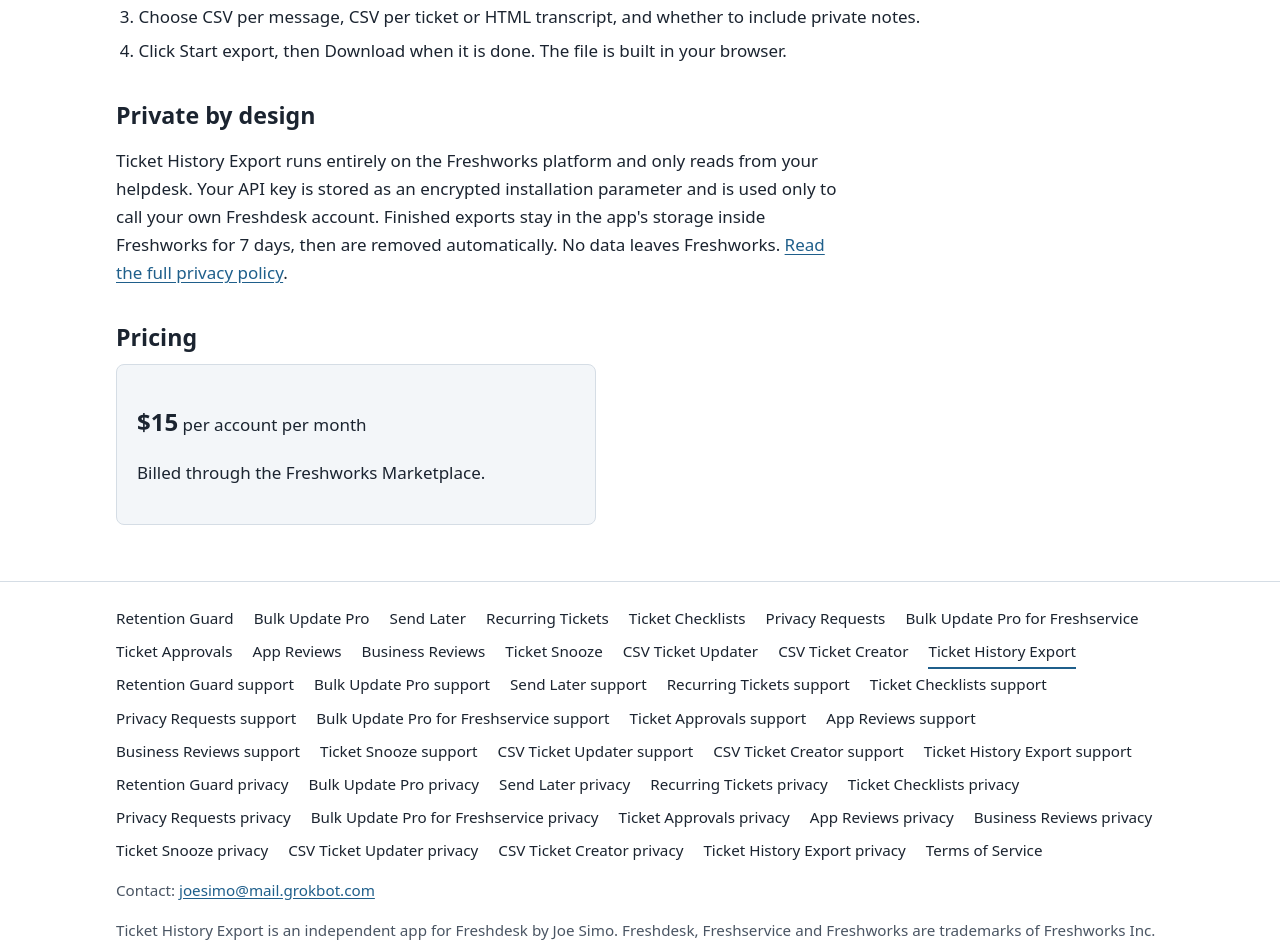
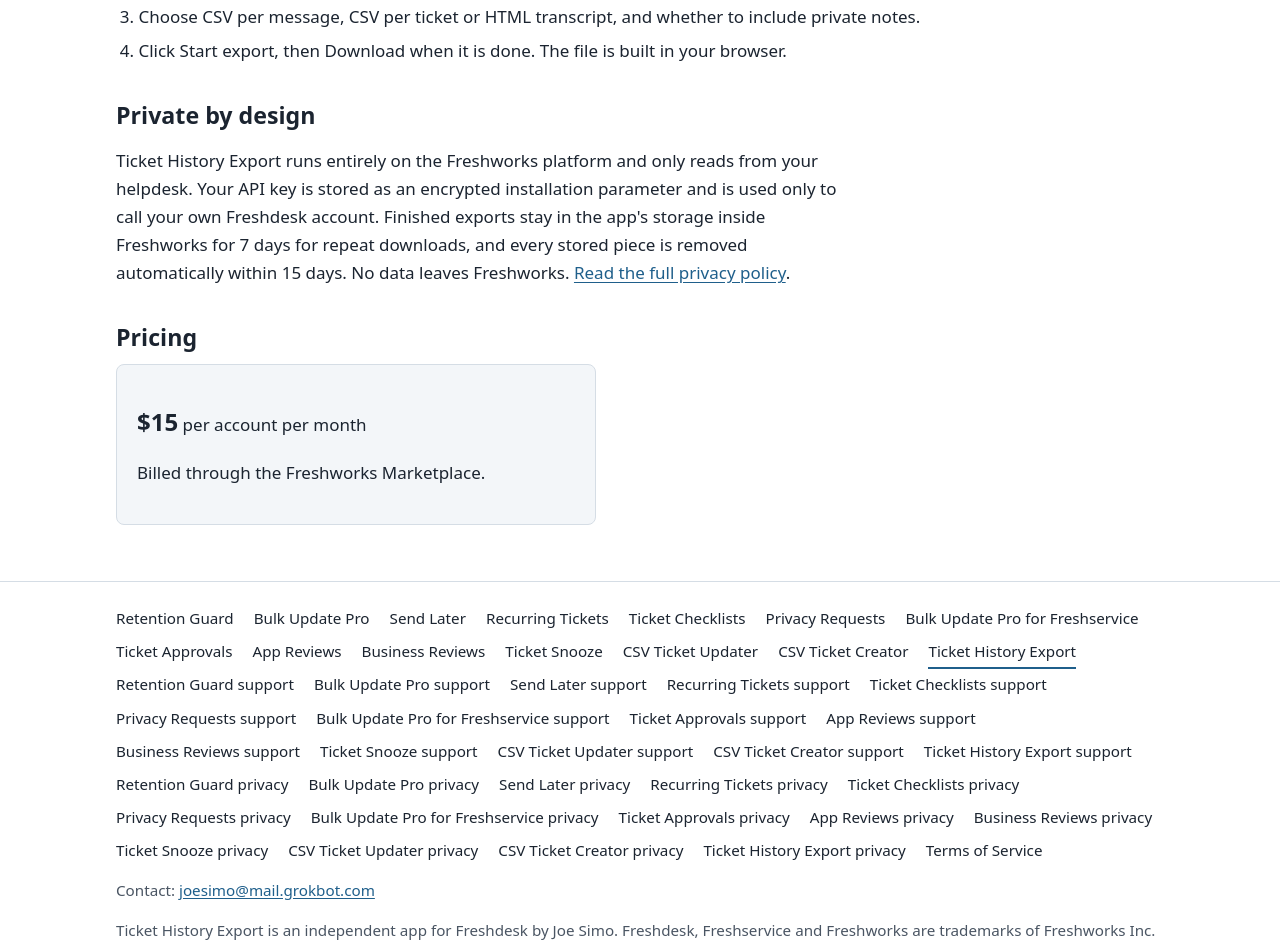
Before and after one commit to Joe-Simo/simo-apps-site, a plain HTML site: page ticket-history-export.html in a window 1280 px wide. Shown: the part 1128-2075 px from the top of the page. Drawn offline with Linux system fonts and the light colour scheme.

Commit message:
Ticket History Export: 15-day stored data expiry on product page

```diff
--- a/ticket-history-export.html
+++ b/ticket-history-export.html
@@ -62,7 +62,7 @@
 
 <section aria-labelledby="privacy-title">
 <h2 id="privacy-title">Private by design</h2>
-<p class="prose">Ticket History Export runs entirely on the Freshworks platform and only reads from your helpdesk. Your API key is stored as an encrypted installation parameter and is used only to call your own Freshdesk account. Finished exports stay in the app's storage inside Freshworks for 7 days, then are removed automatically. No data leaves Freshworks. <a href="ticket-history-export-privacy.html">Read the full privacy policy</a>.</p>
+<p class="prose">Ticket History Export runs entirely on the Freshworks platform and only reads from your helpdesk. Your API key is stored as an encrypted installation parameter and is used only to call your own Freshdesk account. Finished exports stay in the app's storage inside Freshworks for 7 days for repeat downloads, and every stored piece is removed automatically within 15 days. No data leaves Freshworks. <a href="ticket-history-export-privacy.html">Read the full privacy policy</a>.</p>
 </section>
 
 <section aria-labelledby="price-title">
```
